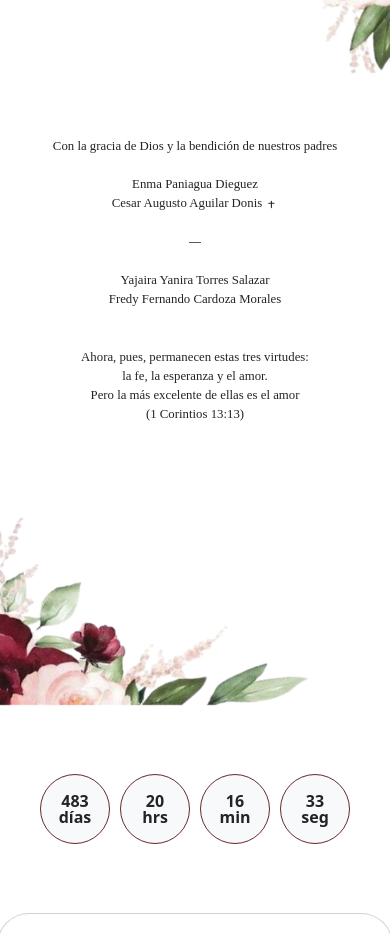
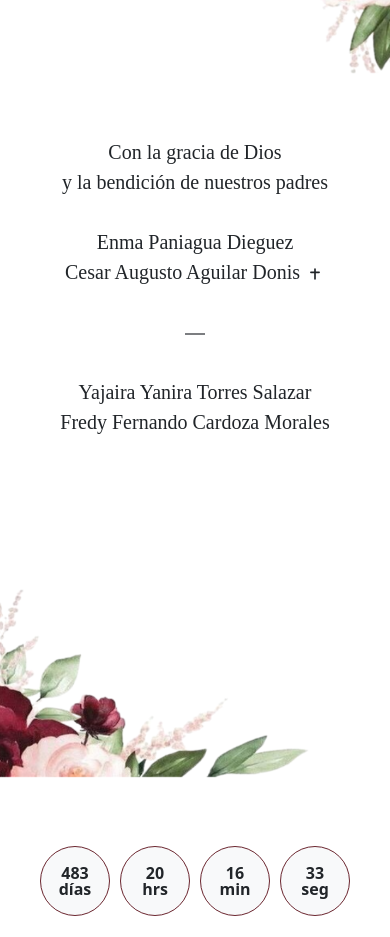
Before and after one commit to Caliche2399/wedding-invitations, a React (Vite) app: page / in a window 390 px wide. Shown: the part 1641-2578 px from the top of the page. Built offline with nearby package versions, Linux system fonts and the light colour scheme; a web font is replaced by a local one.

Commit message:
Cambie la seccion de los padres

```diff
--- a/src/Components/SegundaSeccion.tsx
+++ b/src/Components/SegundaSeccion.tsx
@@ -16,16 +16,13 @@ export const SegundaSeccion = () =>{
             </div>
             <div className="d-flex justify-content-center py-5">
                 <p className="text-center custom-parragraph">
-                    Con la gracia de Dios y la bendición de nuestros padres <br/> <br/>
+                    Con la gracia de Dios <br/>
+                    y la bendición de nuestros padres <br/> <br/>
                     Enma Paniagua Dieguez <br/>
                     Cesar Augusto Aguilar Donis <CgCross/><br/><br/>
                     <TfiLayoutLineSolid/> <br/><br/>
                     Yajaira Yanira Torres Salazar <br/>
                     Fredy Fernando Cardoza Morales <br/><br/><br/>
-                    Ahora, pues, permanecen estas tres virtudes: <br/>
-                    la fe, la esperanza y el amor. <br/>
-                    Pero la más excelente de ellas es el amor <br/>
-                    (1 Corintios 13:13)
                 </p>
             </div>
             <div>
--- a/src/Styles/SegundaSeccion.css
+++ b/src/Styles/SegundaSeccion.css
@@ -39,7 +39,7 @@
     }
 
     .custom-parragraph {
-        font-size: 0.8rem;
+        font-size: 20px;
     }
 
     .custom-spans{
@@ -54,4 +54,5 @@
 
 .custom-parragraph {
     font-family: Quattrocento;
+
 }
```
